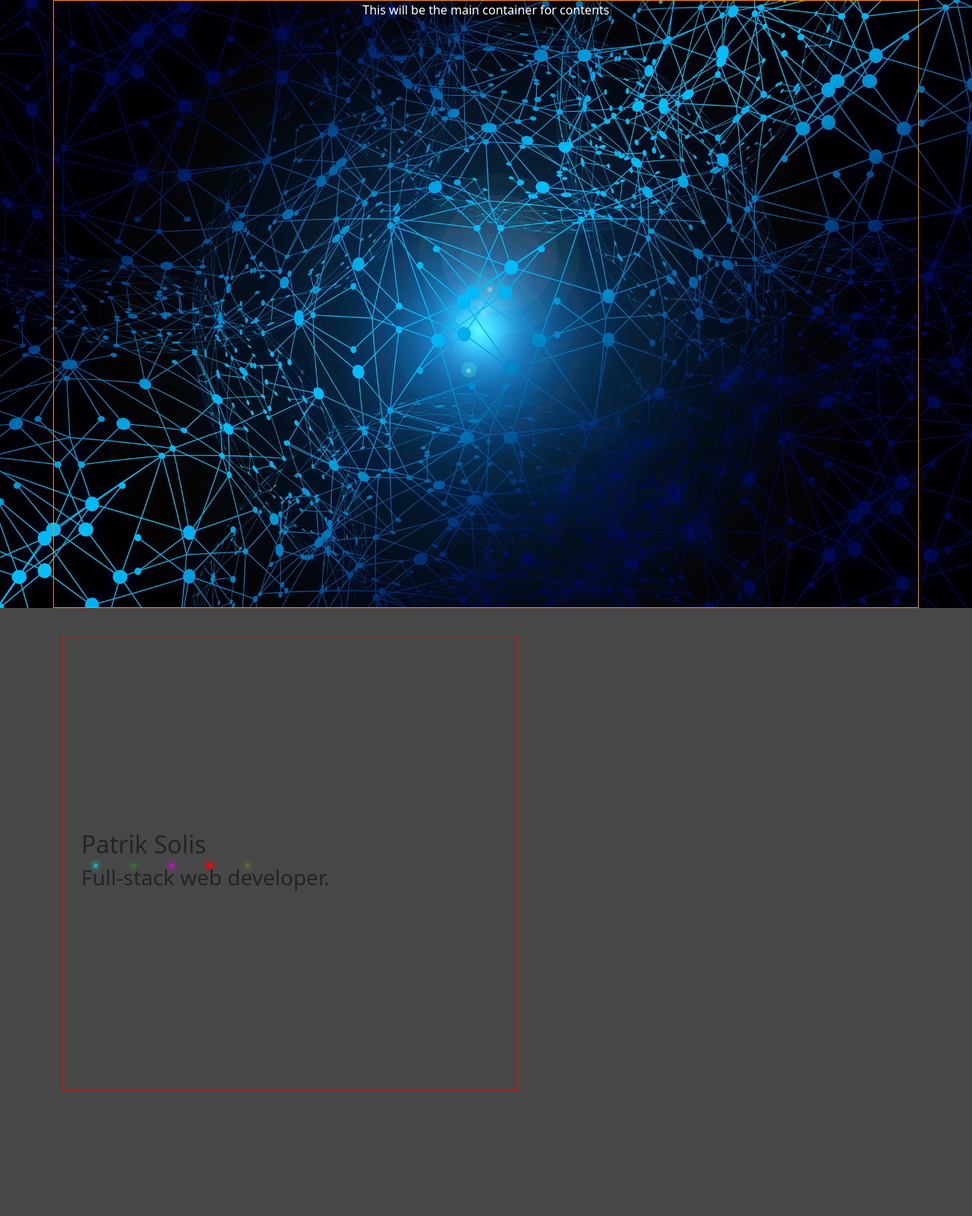
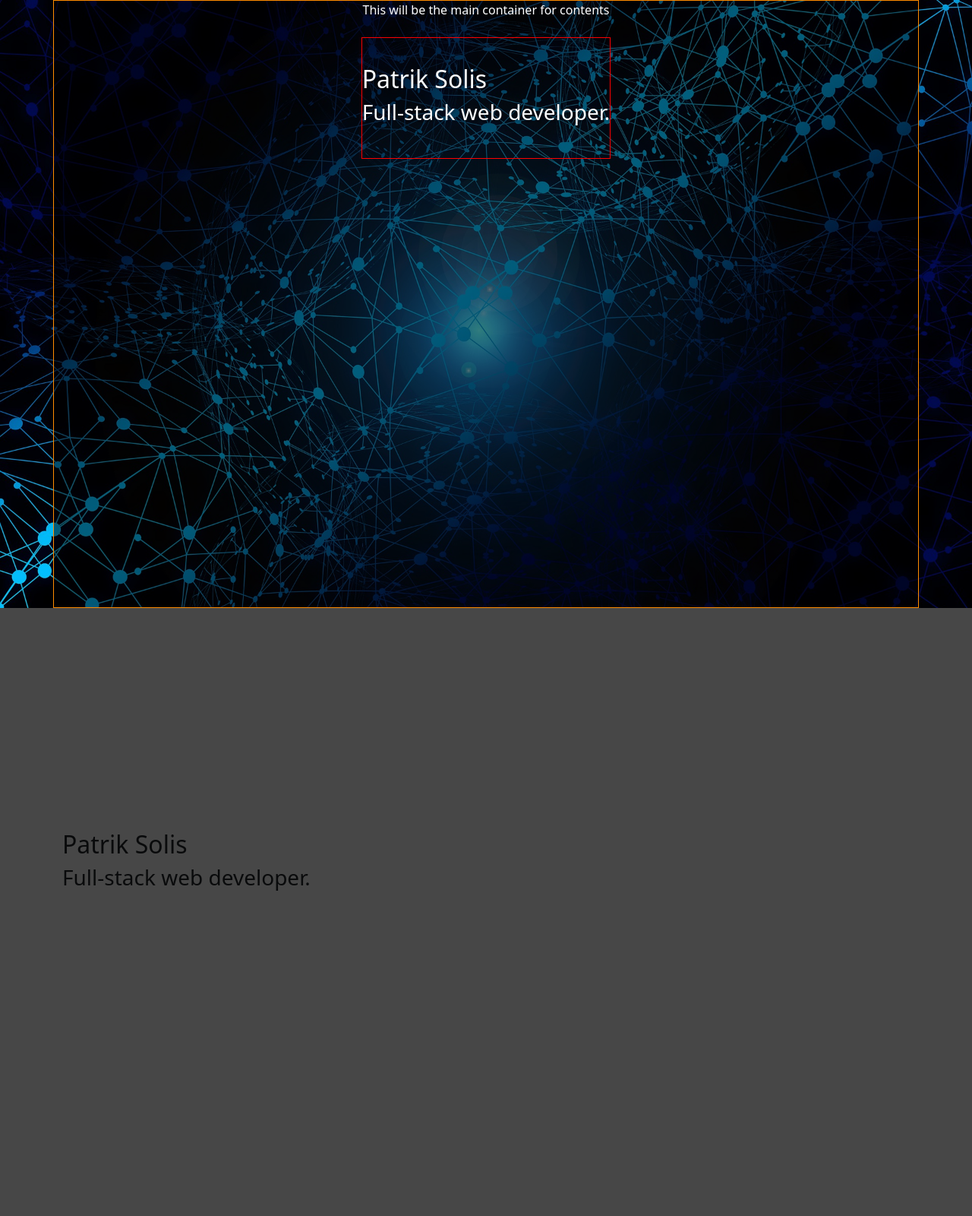
Before and after one commit to Ario124/Portfolio, a Django app: page / in a window 1280 px wide. Shown: the whole page at 76% size. Run offline with Django 3.2, Linux system fonts and the light colour scheme.

Commit message:
Added background filter animation to home.html

```diff
--- a/base/templates/base/home.html
+++ b/base/templates/base/home.html
@@ -10,8 +10,22 @@
 
           <div class="container">
             <div class="row main-container">
-              <div class="col d-flex justify-content-center" style="border:1px solid darkorange";>
+              <div class="bg_filter col d-flex justify-content-center" style="border:1px solid darkorange";>
                 This will be the main container for contents
+
+                <div class="center">
+                  <div class="row align-items-center justify-content-center">
+                    <div class="">
+                      <h2>Patrik Solis</h2>
+                      <h3>Full-stack web developer.</h3>
+                  </div>
+                </div>
+                  <!-- <span style="--size:1; --color:#0ff;"></span>
+                  <span style="--size:2; --color:#0f0;"></span>
+                  <span style="--size:3; --color:#f0f;"></span>
+                  <span style="--size:4; --color:#ff0000;"></span>
+                  <span style="--size:5; --color:#ffff00;"></span> -->
+                </div>
               </div>
             </div>
           </div>
@@ -29,13 +43,13 @@
                         <h2>Patrik Solis</h2>
                         <h3>Full-stack web developer.</h3>
                     </div>
-                    <div class="center">
+                    <!-- <div class="center">
                       <span style="--size:1; --color:#0ff;"></span>
                       <span style="--size:2; --color:#0f0;"></span>
                       <span style="--size:3; --color:#f0f;"></span>
                       <span style="--size:4; --color:#ff0000;"></span>
                       <span style="--size:5; --color:#ffff00;"></span>
-                    </div>
+                    </div> -->
                     <div class="d-flex justify-content-center flex-nowrap">
                    </div>
 
--- a/static/styles/style.css
+++ b/static/styles/style.css
@@ -30,11 +30,35 @@
     min-height: 100vh;
     padding-bottom: 8rem;
 }
-.box{
-    padding: 25px;
-    width: 100%;
-    z-index: 5;
+
+.bg_filter {
+  background:rgba(0, 0, 0, 0.650);
+  animation-name: bg_filter;
+  animation-duration: 2s;
+  animation-iteration-count: infinite;
+  animation-direction: alternate;
 }
+
+@keyframes bg_filter {
+  20% {
+    background-color: rgba(0, 0, 0, 0.560);
+  }
+  40% {
+    background-color: rgba(0, 0, 0, 0.550);
+  }
+  60% {
+    background-color: rgba(0, 0, 0, 0.510);
+  }
+  80% {
+    background-color: rgba(0, 0, 0, 0.500);
+  }
+  100% {
+    background-color: rgba(0, 0, 0, 0.430);
+  }
+
+}
+
+
 
 .colorall {
     position: absolute;
@@ -44,9 +68,10 @@
 }
 
 .center {
+  margin-top: 3rem;
   position: absolute;
-  width: 600px;
-  height: 600px;
+  width: auto;
+  height: 10rem;
   display: flex;
   justify-content: center;
   align-items: center;
@@ -66,23 +91,23 @@
 @keyframes anim {
   0% {
     opacity: 1%;
-    /* transform: rotate(0deg); */
-    /* left: 220px; top: 120px; opacity: 90%; */
+    transform: rotate(0deg);
+    left: 220px; top: 120px; opacity: 90%;
   }
   40% {
     opacity: 25%;
-    /* transform: rotate(30deg); */
-    /* left: 196px; top: 120px; opacity: 70%; */
+    transform: rotate(30deg);
+    left: 196px; top: 120px; opacity: 70%;
   }
   80% {
     opacity: 66%;
-    /* transform: rotate(254deg); */
-    /* left: 270px; opacity: 40%; */
+    transform: rotate(254deg);
+    left: 270px; opacity: 40%;
   }
   100% {
     opacity: 100%;
-    /* transform: rotate(360deg); */
-    /* top: -202px; left: 270px; opacity: 1%; */
+    transform: rotate(360deg);
+    top: -202px; left: 270px; opacity: 1%;
   }
 }
 span::before{
```
